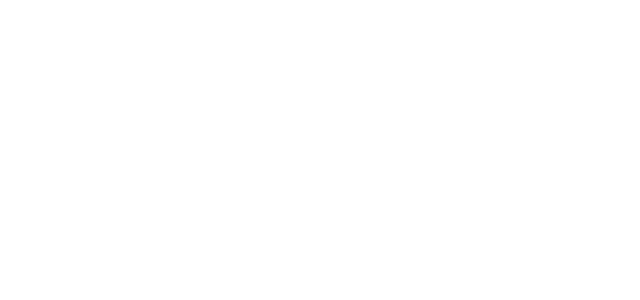
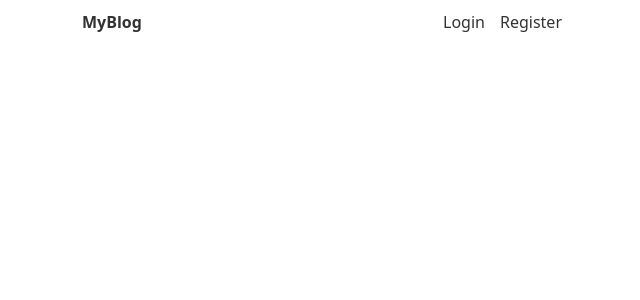
Before and after one commit to ayoisstillhere/fullstack-blog, a React (Vite) app in the folder client/: page / in a window 1280 px wide. Shown: the top 300 px of the page, without its empty margins (318-958 px from the left). Built offline with nearby package versions, Linux system fonts and the light colour scheme.

Commit message:
added navbar

```diff
--- a/client/src/App.tsx
+++ b/client/src/App.tsx
@@ -1,8 +1,12 @@
+import Navbar from "./components/Navbar"
+
 function App() {
 
 
   return (
-    <main></main>
+    <main className="p-[10px] max-w-[500px] mx-auto my-0">
+      <Navbar />
+    </main>
   )
 }
 
--- /dev/null
+++ b/client/src/components/Navbar.tsx
@@ -0,0 +1,13 @@
+const Navbar = () => {
+  return (
+    <header className="flex justify-between mb-[50px]">
+      <a href="" className="font-bold">MyBlog</a>
+      <nav className="flex gap-[15px]">
+        <a href="" className="no-underline text-inherit">Login</a>
+        <a href="" className="no-underline text-inherit">Register</a>
+      </nav>
+    </header>
+  );
+};
+
+export default Navbar;
--- a/client/src/index.css
+++ b/client/src/index.css
@@ -1,3 +1,7 @@
 @tailwind base;
 @tailwind components;
 @tailwind utilities;
+
+body {
+    color: #333;
+}
```
